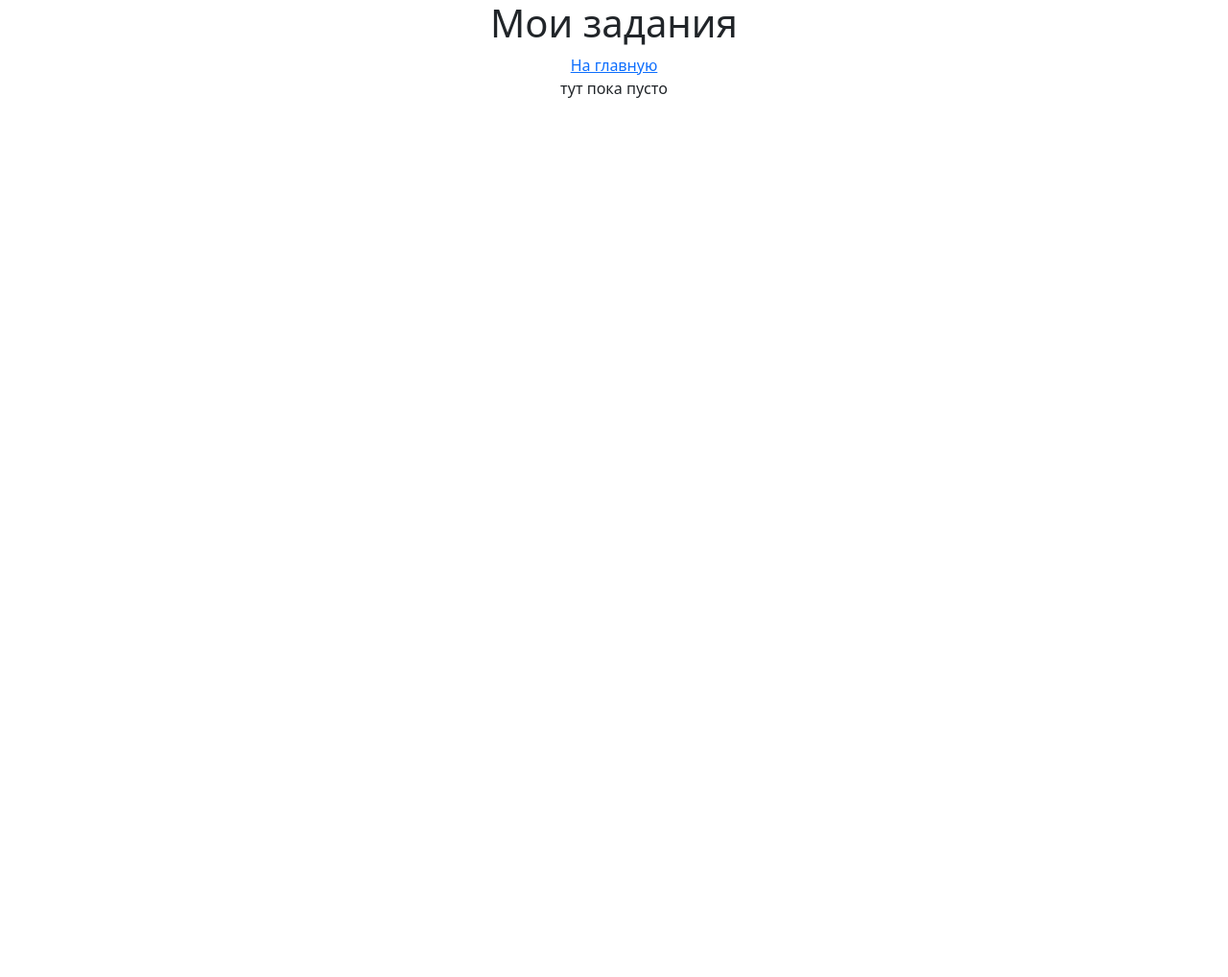
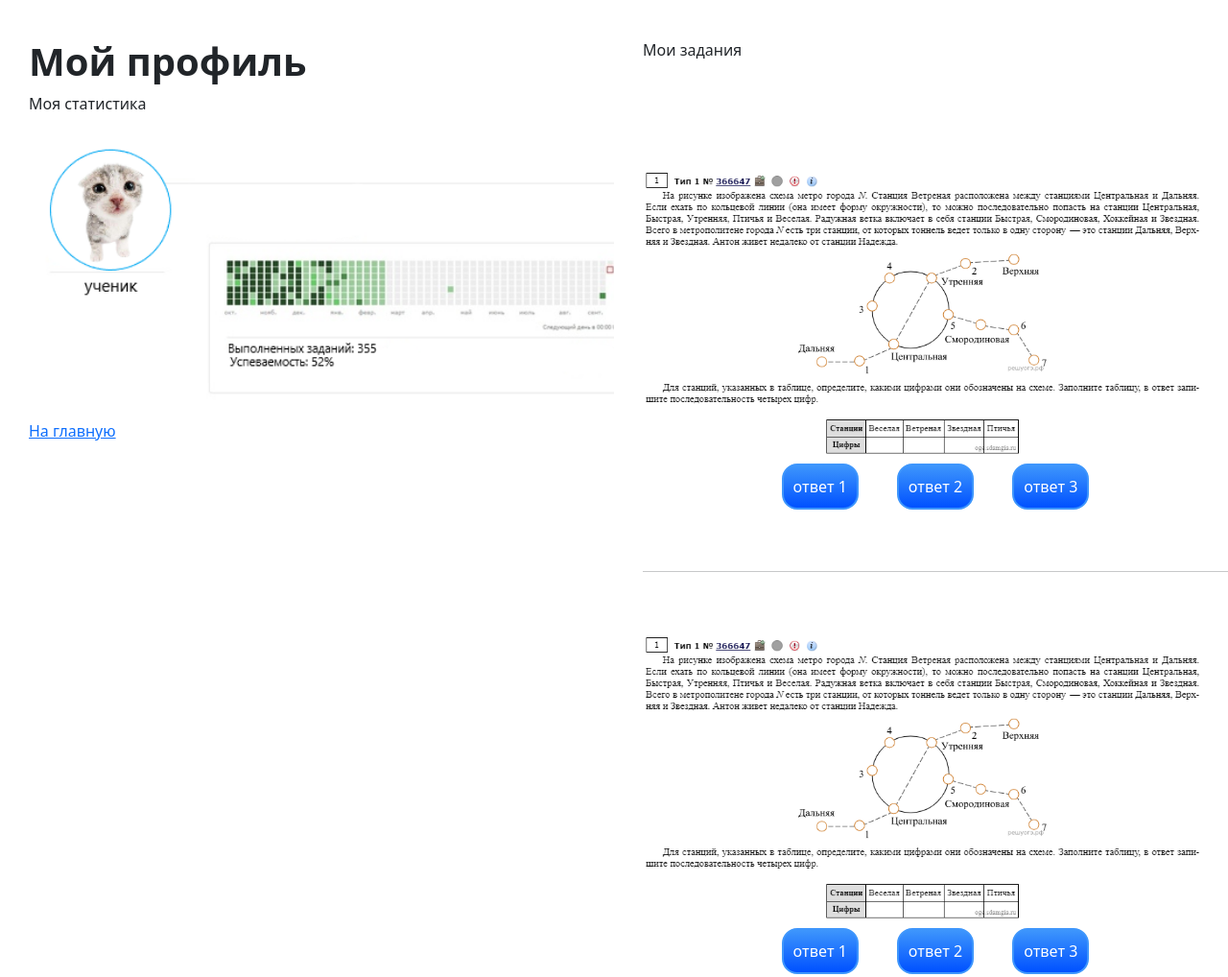
Before and after one commit to XenozPon/Antanta-Class, a plain HTML site: page school-b.html in a window 1280 px wide. Shown: the top 1018 px of the page at 96% size. Before the commit the page ends 800 px from the top, so only its background shows below. Drawn offline with nearby package versions, Linux system fonts and the light colour scheme.

Commit message:
Add files via upload

```diff
--- a/school-b.html
+++ b/school-b.html
@@ -4,14 +4,92 @@
     <meta charset="utf-8">
     <meta name="viewport" content="width=device-width, initial-scale=1">
     <title>Antanta Class.</title>
-    <link rel="stylesheet" href="source/analytics.css">
+
     <link href="https://cdn.jsdelivr.net/npm/bootstrap@5.2.3/dist/css/bootstrap.min.css" rel="stylesheet" integrity="sha384-rbsA2VBKQhggwzxH7pPCaAqO46MgnOM80zW1RWuH61DGLwZJEdK2Kadq2F9CUG65" crossorigin="anonymous">
   </head>
   <body>
+    <style>
+      *{
+        margin: 0;
+        padding: 0;
+      }
+      .main{
+        min-height: 100vh;
+        display: flex;
+
+        align-items: center;
+      }
+      .wrap-left{
+        width:50%;
+        display: flex;
+        padding-left: 30px;
+       height: 90vh;
+       overflow: hidden;
+       flex-direction: column;
+      }
+      .wrap-right{
+        width:50%;
+        display: flex;
+        padding-left: 30px;
+        height: 90vh;
+        flex-direction: column;
+      }
+      #pon{
+        width: 700px;
+
+      }
+      .wrap-ans{
+        display: flex;
+        justify-content: center;
+        gap: 40px;
+        transition: ease 0.5s;
+
+      }
+      .wrap-ans a{
+        text-decoration: none;
+        color: #fff;
+        background: linear-gradient(#3e96fc, #0051ff);
+        padding: 10px;
+        border-radius: 1rem;
+        border: 2px solid #3e96fc;
+        transition: ease 0.5s;
+      }
+      .wrap-ans a:hover{
+        background: white;
+        color: #0051ff;
+        border: 2px solid #3e96fc;
+      }
+    </style>
     <main class="main">
-        <h1>Мои задания</h1>
+      <div class="wrap-left">
+        <h1><b>Мой профиль</b></h1>
+        <p>Моя статистика</p>
+        <img id="pon" src="source/images/school-boy.png" alt="">
         <a href="index.html">На главную</a>
-        тут пока пусто
+      </div>
+      <br> <br>
+      <div class="wrap-right">
+        <p>Мои задания</p><br><br><br><br>
+        <img src="source/images/home-work.PNG" alt="">
+        <div class="wrap-ans"><a href="">ответ 1</a><a href="">ответ 2</a><a href="">ответ 3</a></div>
+        <br><br><hr><br><br>
+        <img src="source/images/home-work.PNG" alt="">
+        <div class="wrap-ans"><a href="">ответ 1</a><a href="">ответ 2</a><a href="">ответ 3</a></div>
+        <br><br><hr><br><br>
+        <img src="source/images/home-work.PNG" alt="">
+        <div class="wrap-ans"><a href="">ответ 1</a><a href="">ответ 2</a><a href="">ответ 3</a></div>
+        <br><br><hr><br><br>
+        <img src="source/images/home-work.PNG" alt="">
+        <div class="wrap-ans"><a href="">ответ 1</a><a href="">ответ 2</a><a href="">ответ 3</a></div>
+        <br><br><hr><br><br>
+        <img src="source/images/home-work.PNG" alt="">
+        <div class="wrap-ans"><a href="">ответ 1</a><a href="">ответ 2</a><a href="">ответ 3</a></div>
+        <br><br><hr><br><br>
+
+        <img src="source/images/home-work.PNG" alt="">
+        <div class="wrap-ans"><a href="">ответ 1</a><a href="">ответ 2</a><a href="">ответ 3</a></div>
+        <br><br><hr><br><br>
+      </div>
     </main>
     <script src="https://cdn.jsdelivr.net/npm/bootstrap@5.2.3/dist/js/bootstrap.bundle.min.js" integrity="sha384-kenU1KFdBIe4zVF0s0G1M5b4hcpxyD9F7jL+jjXkk+Q2h455rYXK/7HAuoJl+0I4" crossorigin="anonymous"></script>
   </body>
```
Also changed, not shown: form.html (+1 -1 lines), source/images/home-work.PNG (added), source/index.css (line endings or trailing spaces).
